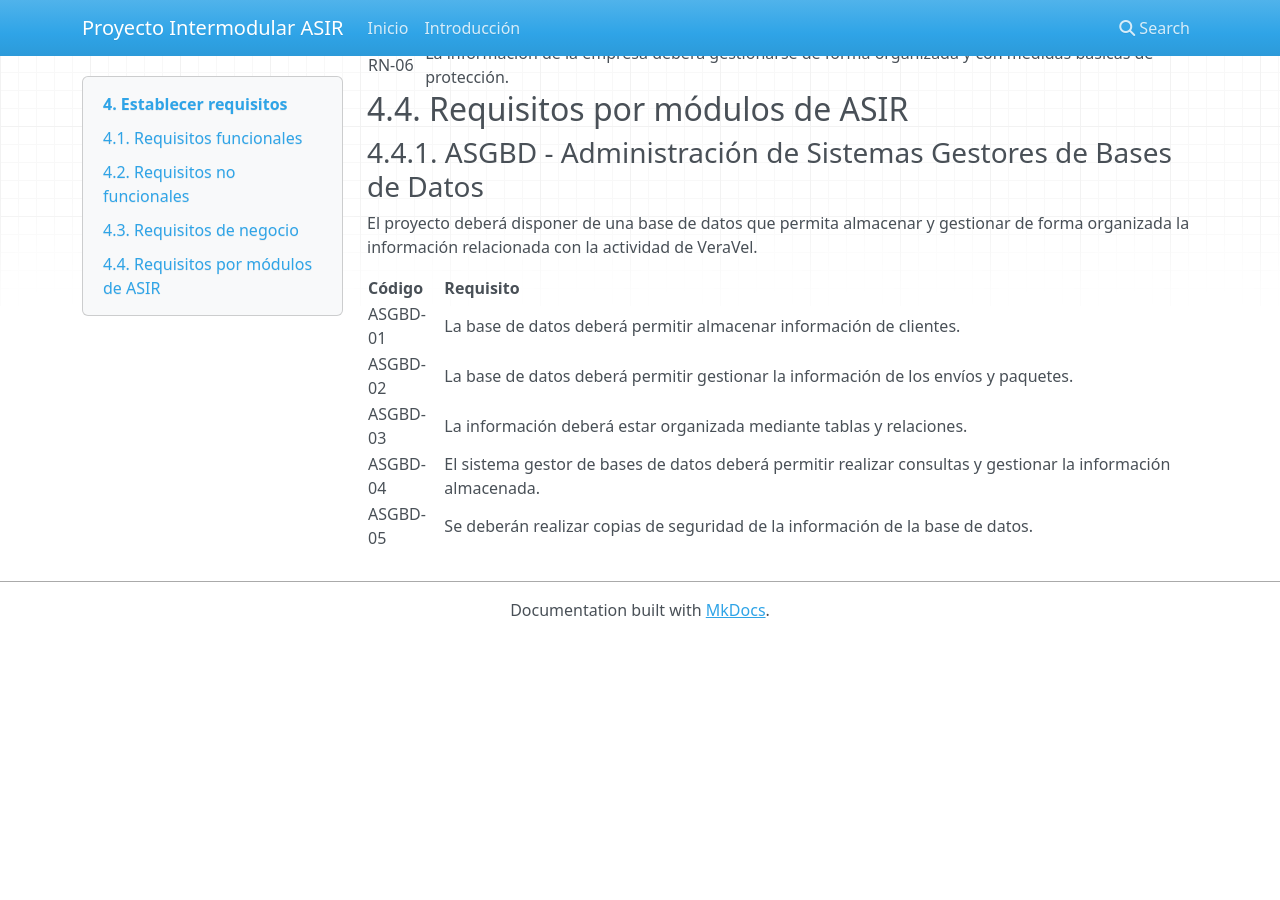
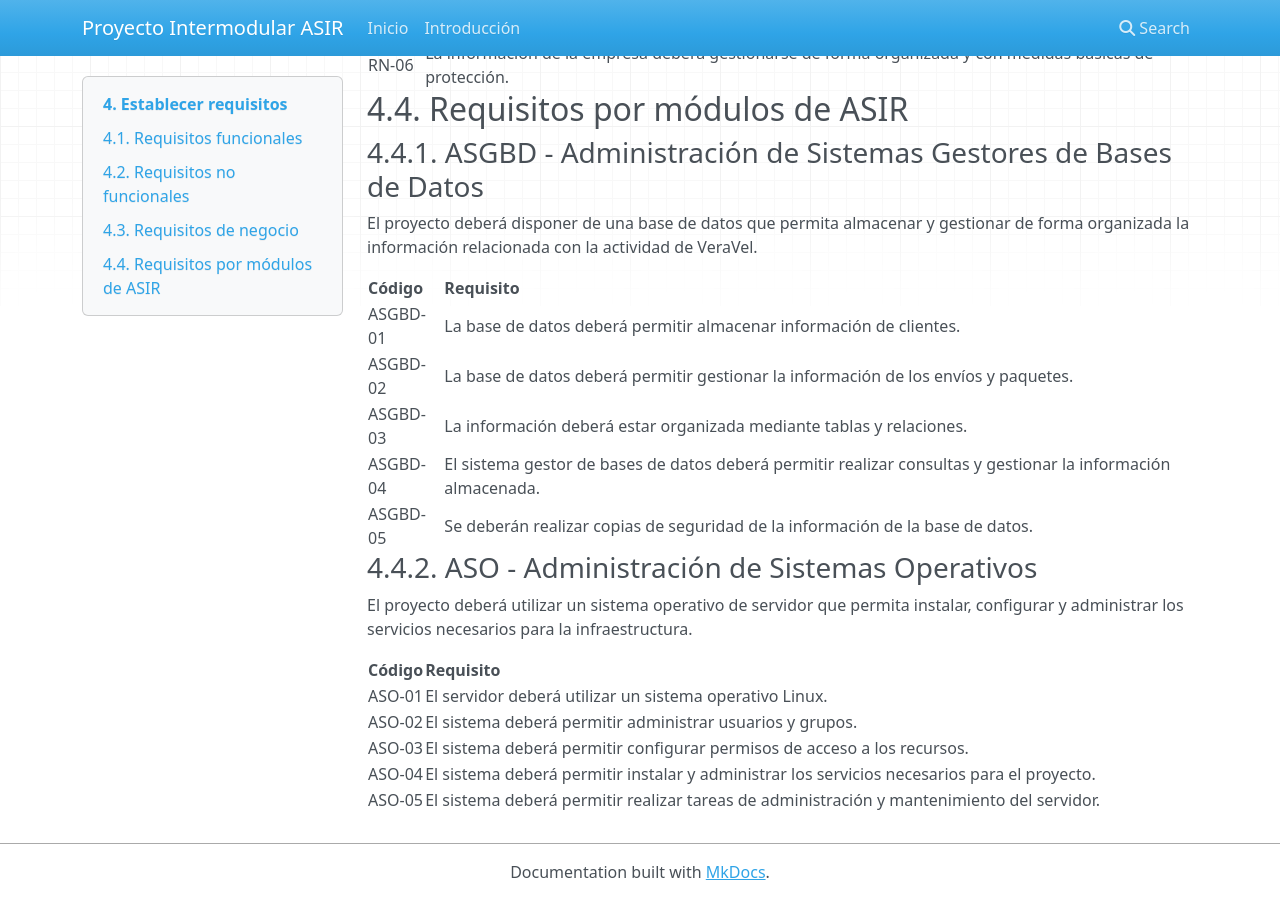
Before and after one commit to carloshuertasrodrigo-prog/Proyecto-Intermodular-ASIR, an MkDocs documentation site: the page built from docs/04_requisitos.md, in a window 1280 px wide and 900 px high, scrolled down 1470 px. Built offline with MkDocs 1.6.1, drawn with Linux system fonts in a browser that asks for light colours; nearby versions of some CDN libraries; before the commit the page ends 2108 px from its top, so only the background shows below that.

Commit message:
Añadidos requisitos del módulo ASO
Added requirements for operating system administration.

```diff
--- a/docs/04_requisitos.md
+++ b/docs/04_requisitos.md
@@ -62,3 +62,15 @@ El proyecto deberá disponer de una base de datos que permita almacenar y gestio
 | ASGBD-03 | La información deberá estar organizada mediante tablas y relaciones. |
 | ASGBD-04 | El sistema gestor de bases de datos deberá permitir realizar consultas y gestionar la información almacenada. |
 | ASGBD-05 | Se deberán realizar copias de seguridad de la información de la base de datos. |
+
+### 4.4.2. ASO - Administración de Sistemas Operativos
+
+El proyecto deberá utilizar un sistema operativo de servidor que permita instalar, configurar y administrar los servicios necesarios para la infraestructura.
+
+| **Código** | **Requisito** |
+|---|---|
+| ASO-01 | El servidor deberá utilizar un sistema operativo Linux. |
+| ASO-02 | El sistema deberá permitir administrar usuarios y grupos. |
+| ASO-03 | El sistema deberá permitir configurar permisos de acceso a los recursos. |
+| ASO-04 | El sistema deberá permitir instalar y administrar los servicios necesarios para el proyecto. |
+| ASO-05 | El sistema deberá permitir realizar tareas de administración y mantenimiento del servidor. |
```
